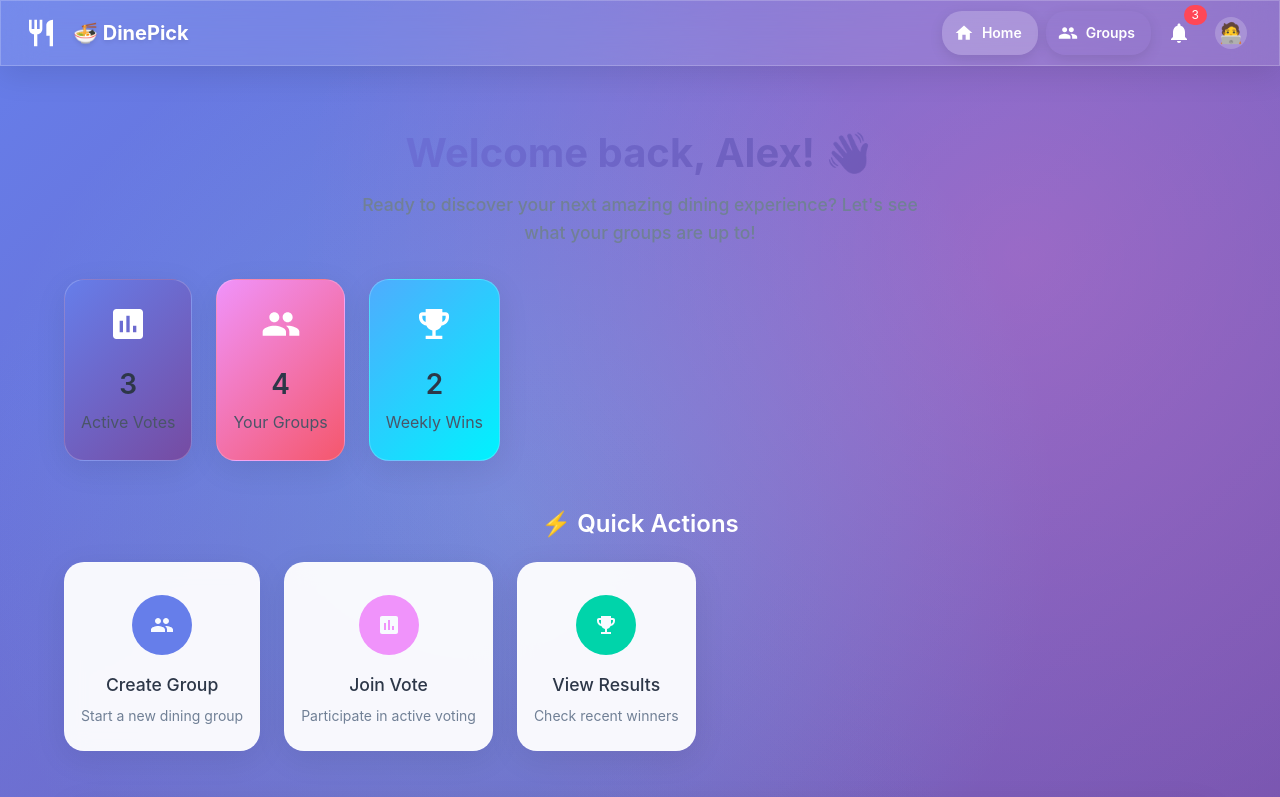
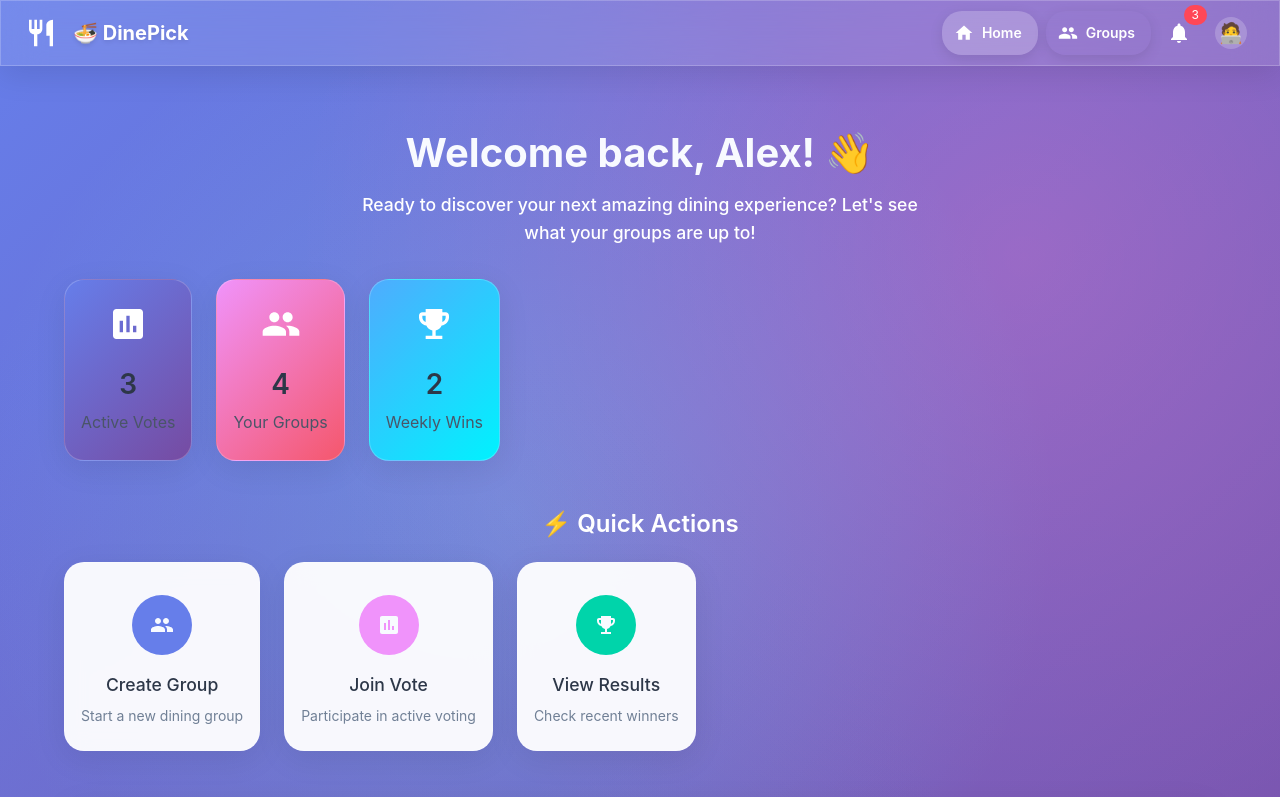
Before and after one commit to AliJasim03/Group-Dinner-Picker, a React (Create React App) app in the folder dinner-picker/: page / in a window 1280 px wide. Shown: the top 797 px of the page. Built offline with nearby package versions, Linux system fonts and the light colour scheme.

Commit message:
ui fixes

```diff
--- a/dinner-picker/src/pages/HomePage.js
+++ b/dinner-picker/src/pages/HomePage.js
@@ -23,6 +23,7 @@ import {
 import { useNavigate } from 'react-router-dom';
 import { motion } from 'framer-motion';
 import toast from 'react-hot-toast';
+import { theme } from '../theme/theme';
 
 const HomePage = () => {
     const [stats, setStats] = useState({
@@ -126,10 +127,10 @@ const HomePage = () => {
                 <Box sx={{ py: 6 }}>
                     {/* Hero Section */}
                     <Box sx={{ textAlign: 'center', mb: 6 }}>
-                        <Typography variant="h1" component="h1" gutterBottom>
+                        <Typography variant="h1" color={theme.palette.background.default} component="h1" gutterBottom>
                             Welcome back, Alex! 👋
                         </Typography>
-                        <Typography variant="h6" color="text.secondary" sx={{ mb: 4, maxWidth: 600, mx: 'auto' }}>
+                        <Typography variant="h6" color={theme.palette.background.paper} sx={{ mb: 4, maxWidth: 600, mx: 'auto' }}>
                             Ready to discover your next amazing dining experience? Let's see what your groups are up to!
                         </Typography>
 
--- a/dinner-picker/src/theme/theme.js
+++ b/dinner-picker/src/theme/theme.js
@@ -46,7 +46,7 @@ export const theme = createTheme({
             fontWeight: 700,
             background: 'linear-gradient(135deg, #667eea 0%, #764ba2 100%)',
             WebkitBackgroundClip: 'text',
-            WebkitTextFillColor: 'transparent',
+
             backgroundClip: 'text',
         },
         h2: {
```
Also changed, not shown: 1 other file (tests, documents, lock files or other folders).
